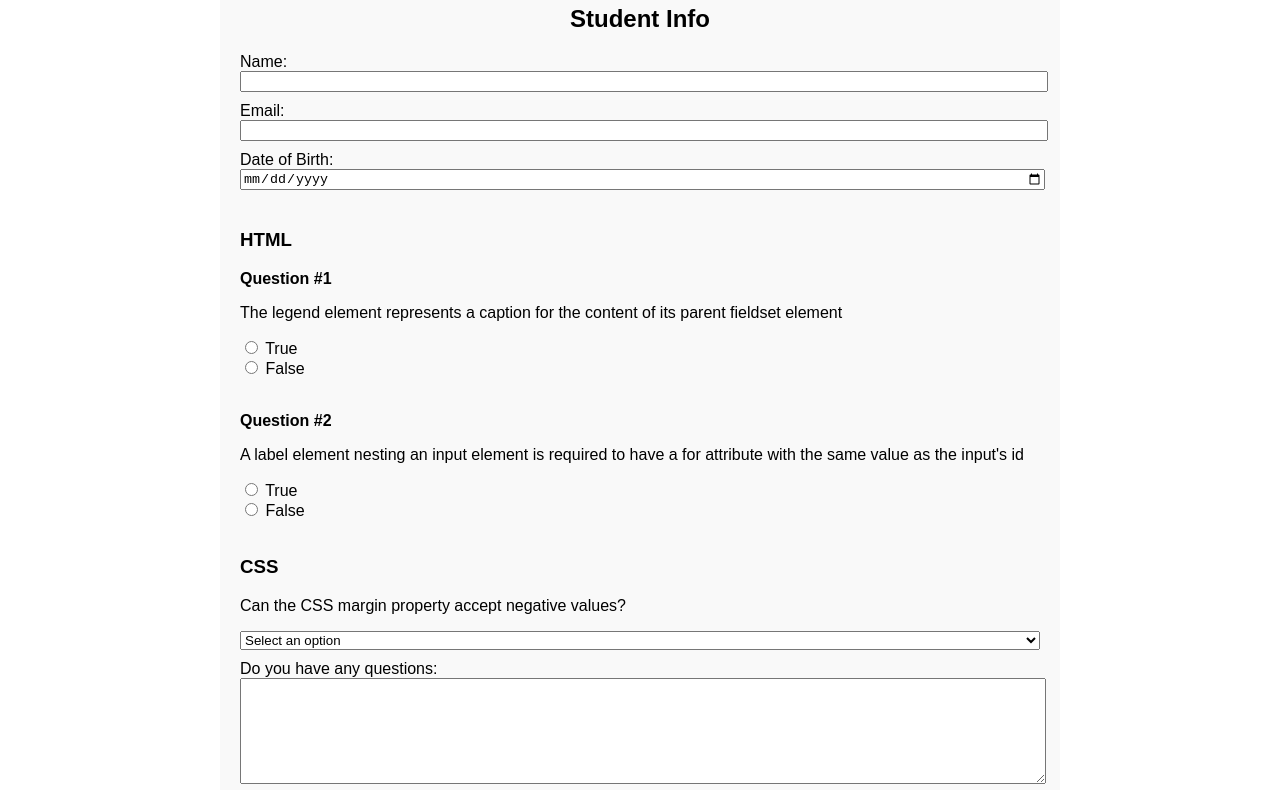
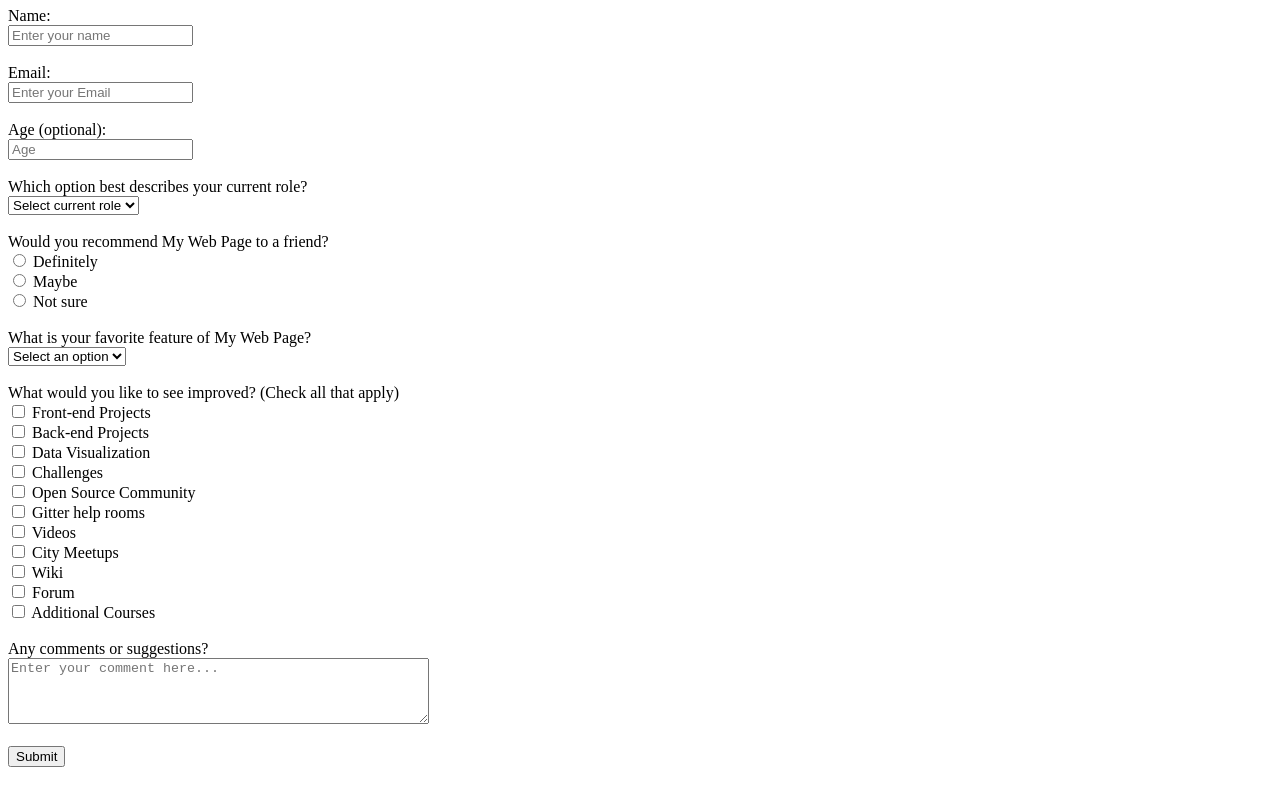
Before and after one commit to prabhas4025/prabhaa, a plain HTML site: page index.html in a window 1280 px wide. Shown: the part 73-863 px from the top of the page. Drawn offline with Linux system fonts and the light colour scheme.

Commit message:
Add files via upload

```diff
--- a/index.html
+++ b/index.html
@@ -1,64 +1,75 @@
 <!DOCTYPE html>
-<html lang="en">
+<html>
 <head>
-    <meta charset="UTF-8">
-    <meta name="viewport" content="width=device-width, initial-scale=1.0">
-    <title>HTML/CSS Quiz</title>
+    <title>My Web Page Survey Form</title>
 </head>
-<body style="font-family: Arial, sans-serif; margin: 0; padding: 0;">
-    <header style="background-color: #333; color: white; padding: 10px 20px; text-align: center; display: flex; justify-content: space-between; align-items: center;">
-        <div>My Web Page</div>
-        <nav>
-            <a href="#" style="color: white; text-decoration: none; margin: 0 10px;">INFO</a>
-            <a href="#" style="color: white; text-decoration: none; margin: 0 10px;">HTML</a>
-            <a href="#" style="color: white; text-decoration: none; margin: 0 10px;">CSS</a>
-        </nav>
-    </header>
+<body>
+    <h1>My Web Page Survey</h1>
 
-    <main style="padding: 20px; max-width: 800px; margin: auto; background-color: #f9f9f9;">
-        <h2 style="text-align: center;">Student Info</h2>
-        <form>
-            <label for="name">Name:</label><br>
-            <input type="text" id="name" name="name" style="width: 100%; margin-bottom: 10px;"><br>
+    <form>
+        <label for="name">Name:</label><br>
+        <input type="text" id="name" name="name" placeholder="Enter your name"><br><br>
 
-            <label for="email">Email:</label><br>
-            <input type="email" id="email" name="email" style="width: 100%; margin-bottom: 10px;"><br>
+        <label for="email">Email:</label><br>
+        <input type="email" id="email" name="email" placeholder="Enter your Email"><br><br>
 
-            <label for="dob">Date of Birth:</label><br>
-            <input type="date" id="dob" name="dob" style="width: 100%; margin-bottom: 20px;"><br>
+        <label for="age">Age (optional):</label><br>
+        <input type="number" id="age" name="age" placeholder="Age"><br><br>
 
-            <h3>HTML</h3>
-            <p><strong>Question #1</strong></p>
-            <p>The legend element represents a caption for the content of its parent fieldset element</p>
-            <input type="radio" id="q1-true" name="q1" value="true">
-            <label for="q1-true">True</label><br>
-            <input type="radio" id="q1-false" name="q1" value="false">
-            <label for="q1-false">False</label><br><br>
+        <label for="role">Which option best describes your current role?</label><br>
+        <select id="role" name="role">
+            <option value="">Select current role</option>
+            <option value="student">Student</option>
+            <option value="job">Full-time Job</option>
+            <option value="freelance">Freelancer</option>
+            <option value="other">Other</option>
+        </select><br><br>
 
-            <p><strong>Question #2</strong></p>
-            <p>A label element nesting an input element is required to have a for attribute with the same value as the input's id</p>
-            <input type="radio" id="q2-true" name="q2" value="true">
-            <label for="q2-true">True</label><br>
-            <input type="radio" id="q2-false" name="q2" value="false">
-            <label for="q2-false">False</label><br><br>
+        <label>Would you recommend My Web Page to a friend?</label><br>
+        <input type="radio" id="definitely" name="recommend" value="definitely">
+        <label for="definitely">Definitely</label><br>
+        <input type="radio" id="maybe" name="recommend" value="maybe">
+        <label for="maybe">Maybe</label><br>
+        <input type="radio" id="not_sure" name="recommend" value="not_sure">
+        <label for="not_sure">Not sure</label><br><br>
 
-            <h3>CSS</h3>
-            <p>Can the CSS margin property accept negative values?</p>
-            <select name="margin" id="margin" style="width: 100%; margin-bottom: 10px;">
-                <option value="">Select an option</option>
-                <option value="yes">Yes</option>
-                <option value="no">No</option>
-            </select><br>
+        <label for="favorite">What is your favorite feature of My Web Page?</label><br>
+        <select id="favorite" name="favorite">
+            <option value="">Select an option</option>
+            <option value="projects">Projects</option>
+            <option value="courses">Courses</option>
+            <option value="community">Community</option>
+            <option value="resources">Resources</option>
+        </select><br><br>
 
-            <label for="questions">Do you have any questions:</label><br>
-            <textarea id="questions" name="questions" style="width: 100%; height: 100px; margin-bottom: 20px;"></textarea><br>
+        <label>What would you like to see improved? (Check all that apply)</label><br>
+        <input type="checkbox" id="frontend" name="improvement" value="frontend">
+        <label for="frontend">Front-end Projects</label><br>
+        <input type="checkbox" id="backend" name="improvement" value="backend">
+        <label for="backend">Back-end Projects</label><br>
+        <input type="checkbox" id="visualization" name="improvement" value="visualization">
+        <label for="visualization">Data Visualization</label><br>
+        <input type="checkbox" id="challenges" name="improvement" value="challenges">
+        <label for="challenges">Challenges</label><br>
+        <input type="checkbox" id="opensource" name="improvement" value="opensource">
+        <label for="opensource">Open Source Community</label><br>
+        <input type="checkbox" id="help_rooms" name="improvement" value="help_rooms">
+        <label for="help_rooms">Gitter help rooms</label><br>
+        <input type="checkbox" id="videos" name="improvement" value="videos">
+        <label for="videos">Videos</label><br>
+        <input type="checkbox" id="meetups" name="improvement" value="meetups">
+        <label for="meetups">City Meetups</label><br>
+        <input type="checkbox" id="wiki" name="improvement" value="wiki">
+        <label for="wiki">Wiki</label><br>
+        <input type="checkbox" id="forum" name="improvement" value="forum">
+        <label for="forum">Forum</label><br>
+        <input type="checkbox" id="additional_courses" name="improvement" value="additional_courses">
+        <label for="additional_courses">Additional Courses</label><br><br>
 
-            <button type="submit" style="padding: 10px 20px; background-color: #333; color: white; border: none; cursor: pointer;">Send</button>
-        </form>
-    </main>
+        <label for="comments">Any comments or suggestions?</label><br>
+        <textarea id="comments" name="comments" placeholder="Enter your comment here..." rows="4" cols="50"></textarea><br><br>
 
-    <footer style="background-color: #333; color: white; text-align: center; padding: 10px 20px; margin-top: 20px;">
-        My Web Page<br>
-    </footer>
+        <button type="submit">Submit</button>
+    </form>
 </body>
 </html>
```
